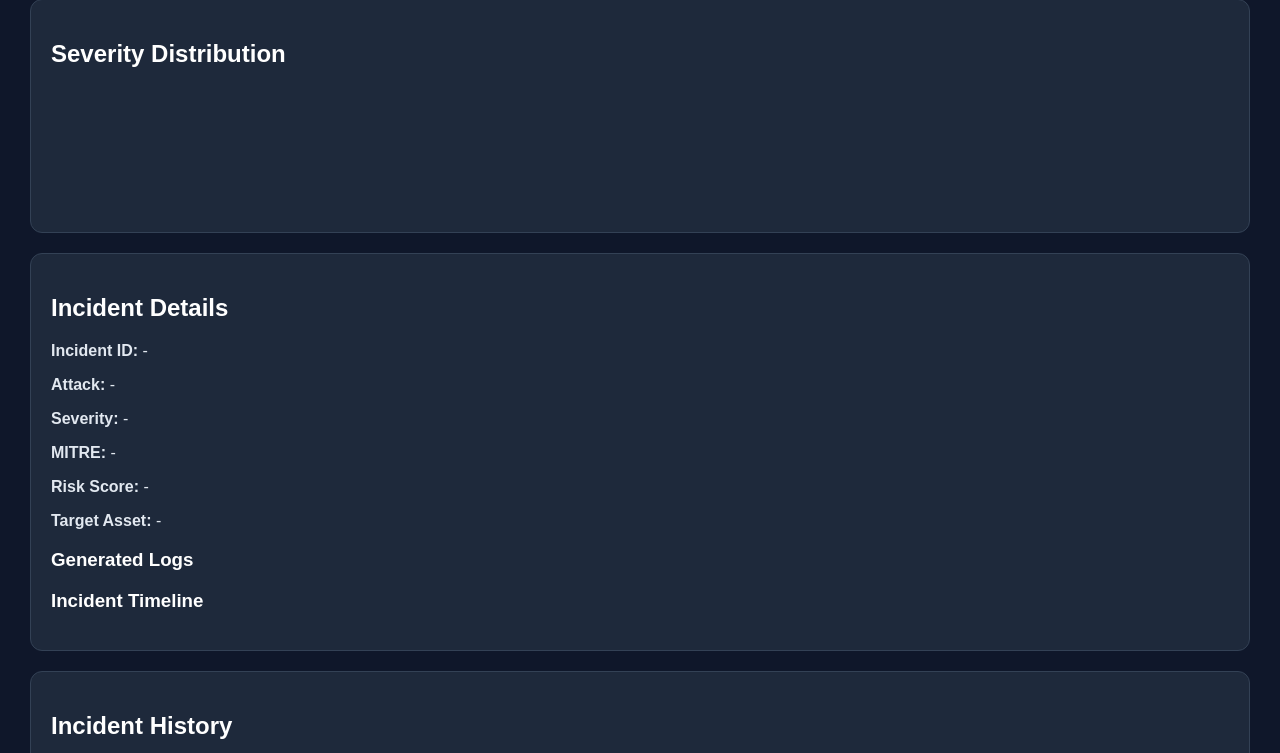
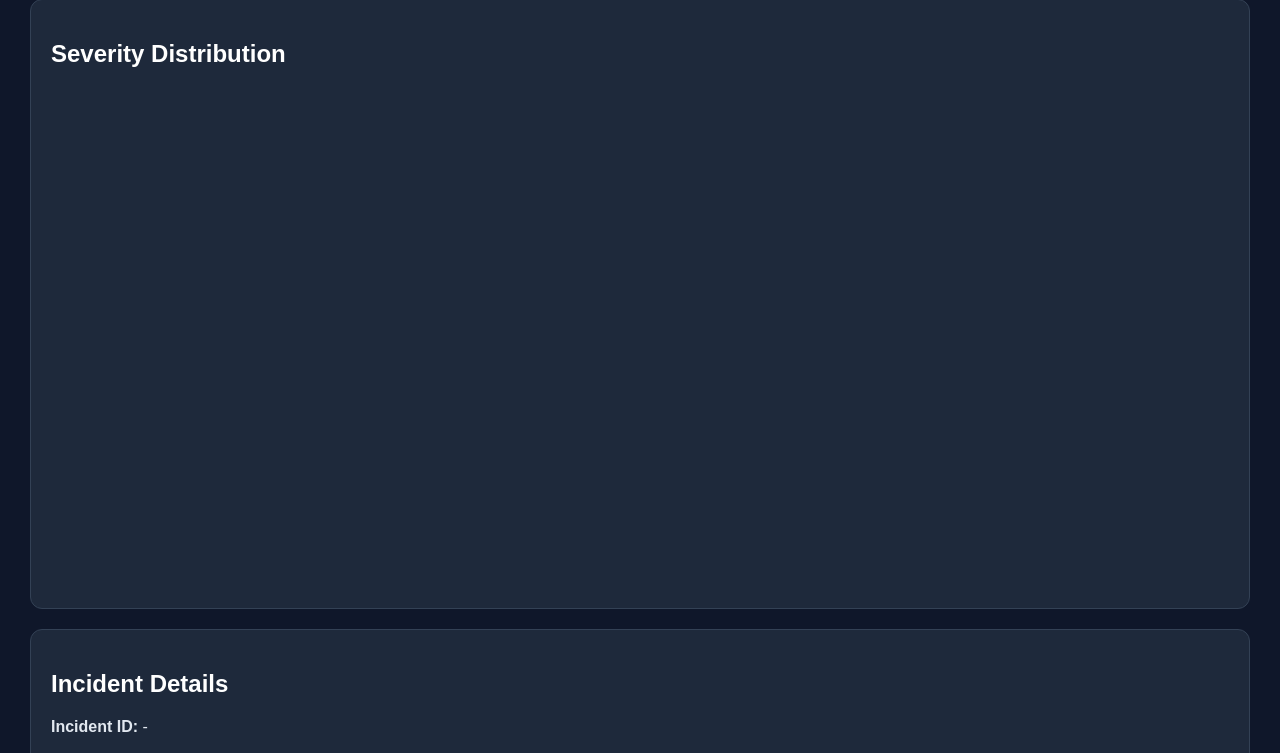
Before and after one commit to AsimSiddiqui1/SentinelX, a Python web app: template backend/templates/index.html in a window 1280 px wide. Shown: the part 306-1059 px from the top of the page. Run offline with Jinja, Linux system fonts and the light colour scheme; the template is opened without the code that fills it, so the values that code supplies are empty; a map, chart or similar area stays blank.

Commit message:
Update index.html

```diff
--- a/backend/templates/index.html
+++ b/backend/templates/index.html
@@ -118,6 +118,11 @@ th, td {
     margin-top: 10px;
 }
 
+#severityChart {
+    max-width: 500px;
+    max-height: 500px;
+    margin: auto;
+}
 </style>
 
 <script src="https://cdn.jsdelivr.net/npm/chart.js"></script>
@@ -165,7 +170,9 @@ th, td {
 
     <h2>Severity Distribution</h2>
 
-    <canvas id="severityChart" height="120"></canvas>
+    <div style="width:500px;height:500px;margin:auto;">
+        <canvas id="severityChart"></canvas>
+    </div>
 
 </div>
     <div class="card">
@@ -325,14 +332,18 @@ async function loadHistory() {
     }
 
 severityChart = new Chart(ctx, {
+
     type: "pie",
+
     data: {
+
         labels: [
             "Critical",
             "High",
             "Medium",
             "Low"
         ],
+
         datasets: [{
             data: [
                 critical,
@@ -340,6 +351,7 @@ async function loadHistory() {
                 medium,
                 low
             ],
+
             backgroundColor: [
                 "#dc2626",
                 "#ea580c",
@@ -347,6 +359,11 @@ async function loadHistory() {
                 "#16a34a"
             ]
         }]
+    },
+
+    options: {
+        responsive: true,
+        maintainAspectRatio: false
     }
 });
 }
```
Lines whose indentation alone changed are shown as unchanged.
